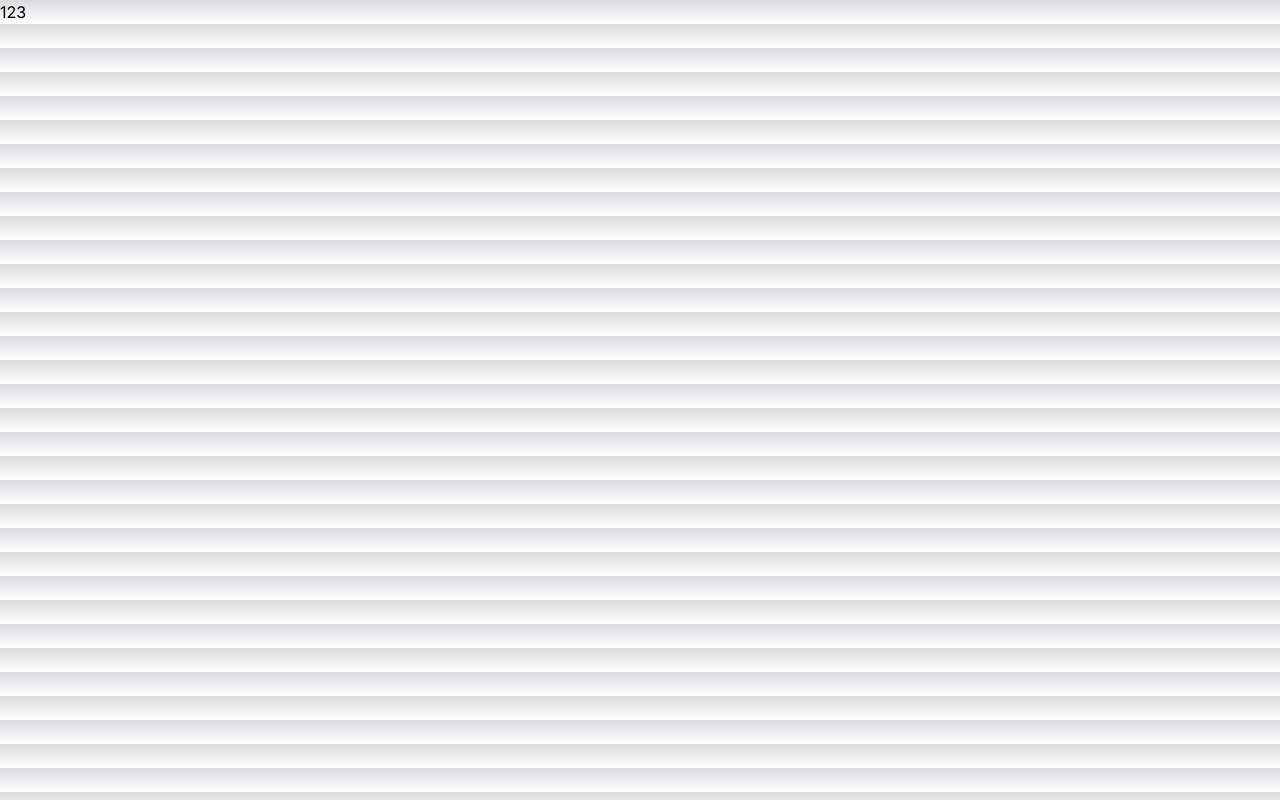
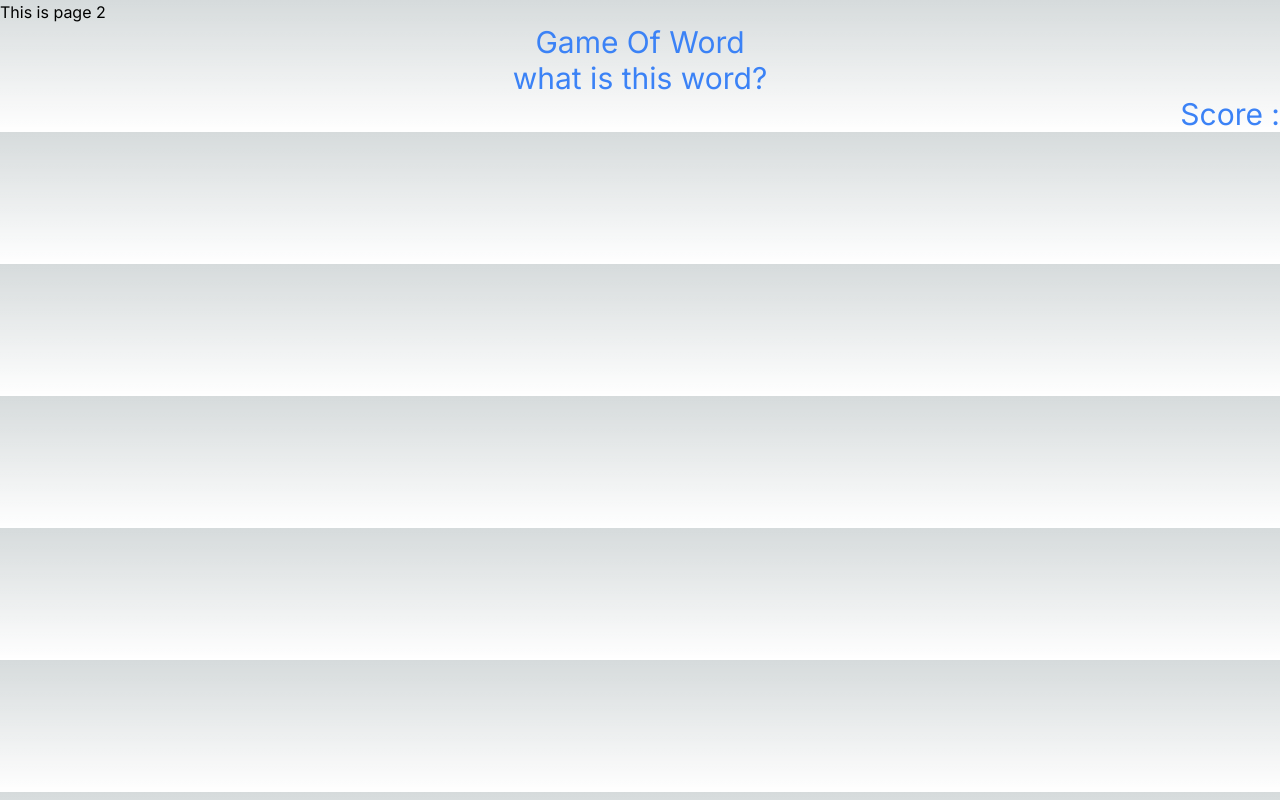
Before and after one commit to Horiiya/Game-Of-Word, a Next.js app: page /page2 in a window 1280 px wide. Built offline with nearby package versions, Linux system fonts and the light colour scheme.

Commit message:
Can Pass Score to another page

```diff
--- a/src/app/page.tsx
+++ b/src/app/page.tsx
@@ -4,8 +4,10 @@ import ListeningImg from "../app/ImageOfWord/listening.jpg";
 import React from 'react';
 import { useState } from 'react'
 import ReactModal from 'react-modal';
-import { useRouter } from 'next/router';
+// import { useRouter } from 'next/router';
 import Link from 'next/link';
+import { useRouter } from 'next/navigation';
+
 
 // export default function Counter() {
 //   const [count, setCount] = useState(0)
@@ -18,6 +20,7 @@ export default function Home() {
   // const handleClick = () => {
   //   console.log('Action button clicked!');
   // };
+
 
   const [modalTrueIsOpen, setModalTrueIsOpen] = useState<boolean>(false);
 
@@ -49,6 +52,7 @@ export default function Home() {
   };
 
 
+  const router = useRouter();
 
   return (
     <main>
@@ -122,20 +126,26 @@ export default function Home() {
           },
         }}
       >
-        <h2 className="text-blue-500">It False</h2>
+        {/* <h2 className="text-blue-500">It False</h2>
         <Link href="/page2">
         <button className="bg-red-500 hover:bg-blue-700 text-white font-bold py-2 px-4 rounded-full">
-        ok;=;</button>
-        </Link>
-        {/* <button>
-          <Link href="/page2">
-          <a>OK</a>
-          </Link>
-        </button> */}
+        ok;={score}</button>
+        </Link>   */}
+
+        <Link href={{
+          pathname: '/page2',
+          query : {
+            score: score
+          }
+        }}>
+          <button className="bg-red-500 hover:bg-blue-700 text-white font-bold py-2 px-4 rounded-full">
+        ok;={score}</button> Go to some another page</Link>
+
+
       </ReactModal>
 
 
-      <button onClick={openModalFalse} className="bg-blue-500 hover:bg-blue-700 text-white font-bold py-2 px-4 rounded-full">Drinking</button>
+      {/* <button onClick={openModalFalse} className="bg-blue-500 hover:bg-blue-700 text-white font-bold py-2 px-4 rounded-full">Drinking</button> */}
 
       </div>
 
--- a/src/app/page/page.tsx
+++ b/src/app/page/page.tsx
@@ -1,10 +1,28 @@
+// import Link from 'next/link';
+
+// export default function Page() {
+
+//   return (
+//     <div>
+//       <Link href="/page2">This is page 22</Link>
+//     </div>
+//   )
+// }
+
+
 import Link from 'next/link';
+import React from 'react';
 
-export default function Page() {
+export default function Page({ searchParams } : {
+  searchParams : {
+    score : number;
+  };
+}) {
+  console.log(searchParams.score)
 
   return (
     <div>
-      <Link href="/page2">This is page 2</Link>
+      <Link href="/page2">This is page of page</Link>
     </div>
   )
 }
--- a/src/app/page2/page.tsx
+++ b/src/app/page2/page.tsx
@@ -1,3 +1,46 @@
+// import Link from 'next/link';
+
+// export default function Page2() {
+
+//   return (
+//     <div>
+//       <Link href="/page2">This is page 2</Link>
+//     </div>
+//   )
+// }
+
+import Link from 'next/link';
+import React from 'react';
+
+export default function Page({ searchParams } : {
+  searchParams: {
+    score : number;
+  };
+}) {
+  console.log(searchParams.score)
+  const score = searchParams.score
+
+  return (
+    <div>
+      <Link href="/page2">This is page 2</Link>
+      {/* <p>this is my score{score}</p> */}
+      <p className="text-blue-500 text-3xl text-center">Game Of Word</p>
+      <p className="text-blue-500 text-3xl text-center">what is this word?</p>
+      <p className="text-blue-500 text-3xl text-right">Score : {score}</p>
+    </div>
+  )
+}
+
+
+
+
+
+
+
+
+
+
+
 // 'use client'
 // import Image from "next/image";
 // import ListeningImg from "../app/ImageOfWord/listening.jpg";
@@ -6,19 +49,45 @@
 // import ReactModal from 'react-modal';
 // import { useRouter } from 'next/router';
 // import Link from 'next/link';
-// import score from '../page'
+// // import score from '../page'
 
 
-// let checkResult: boolean = false;
-export default function Page() {
+// // let checkResult: boolean = false;
+// export default function Page() {
 
-  return (
-    <div>
-      {/* <Link href="/page2">This is page 2 test</Link> */}
-      <a>123</a>
-    </div>
-  )
-}
+//   interface Page2Props {
+//     score: number;
+//   }
+
+//   const Page2: React.FC<Page2Props> = ({ score }) => {
+//     // Access the score prop here
+//     return (
+//       <div>
+//         <h2>Your Score: {score}</h2>
+//         {/* Rest of your page 2 content */}
+//       </div>
+//     );
+//   };
+
+
+//   return (
+//     <div>
+//       {/* <Link href="/page2">This is page 2 test</Link> */}
+//       <a>123</a>
+
+//       <Link href="/page2">
+//       <button className="bg-red-500 hover:bg-blue-700 text-white font-bold py-2 px-4 rounded-full"> ok;={score}</button>
+//       </Link>
+//     </div>
+//   )
+// }
+
+
+
+
+
+
+
 
 // export default function Page() {
 
```
